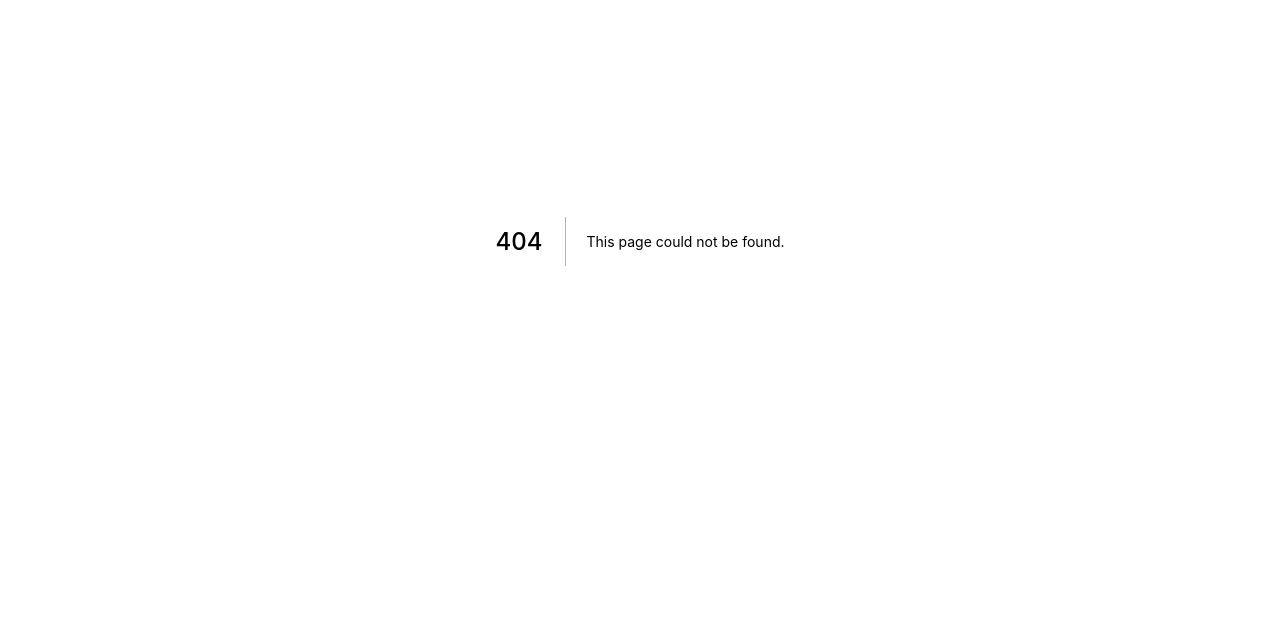
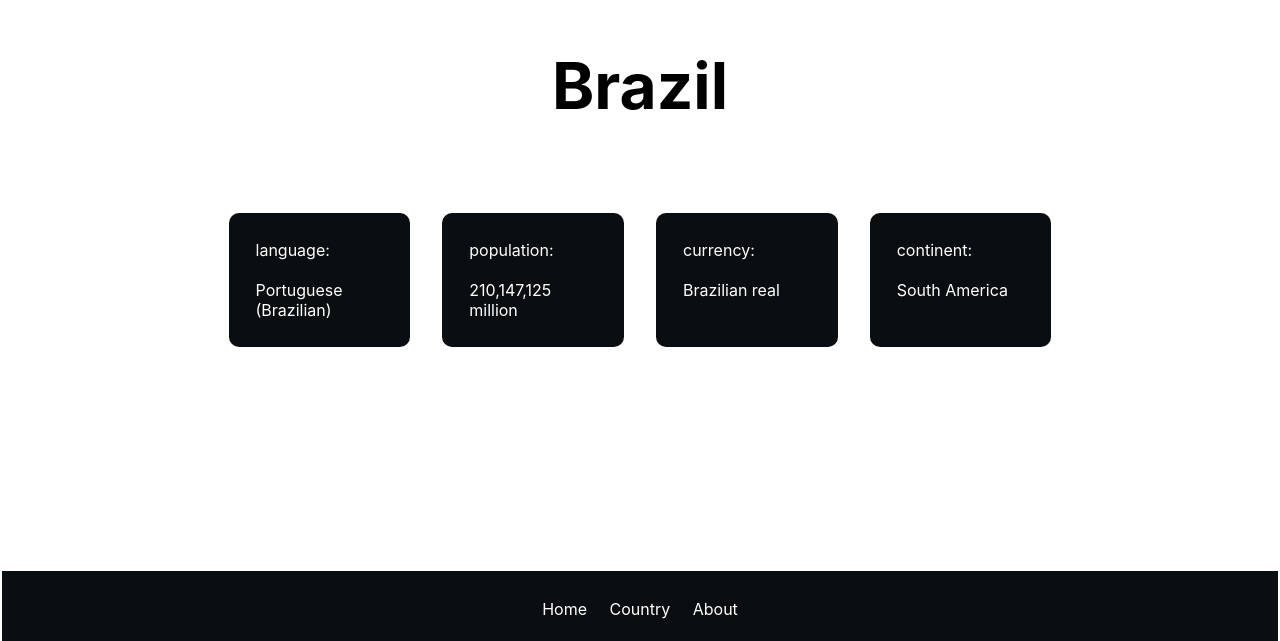
Before and after one commit to MeztliRA/kuoyms, a Next.js app: page /country/brazil in a window 1280 px wide. Before the commit this address had no page. Shown: the part 159-800 px from the top of the page. Built offline with nearby package versions, Linux system fonts and the light colour scheme.

Commit message:
Add brazil page

```diff
--- /dev/null
+++ b/pages/country/brazil.tsx
@@ -0,0 +1,13 @@
+import CountryInfo from "../../components/CountryInfo";
+
+export default function brazil() {
+    return (
+        <CountryInfo
+            name="Brazil"
+            language="Portuguese (Brazilian)"
+            continent="South America"
+            population="210,147,125 million"
+            currency="Brazilian real"
+        />
+    )
+}
--- a/pages/country/index.tsx
+++ b/pages/country/index.tsx
@@ -20,6 +20,8 @@ export default function Country() {
         </p>
 
         <ul className={styles.list}>
+            <li><Link href="/country/brazil"> 🇧🇷 Brazil</Link></li>
+            <br/>
             <li><Link href="/country/canada"> 🇨🇦 Canada</Link></li>
             <br/>
             <li><Link href="/country/indonesia"> 🇮🇩 Indonesia</Link></li>
```
